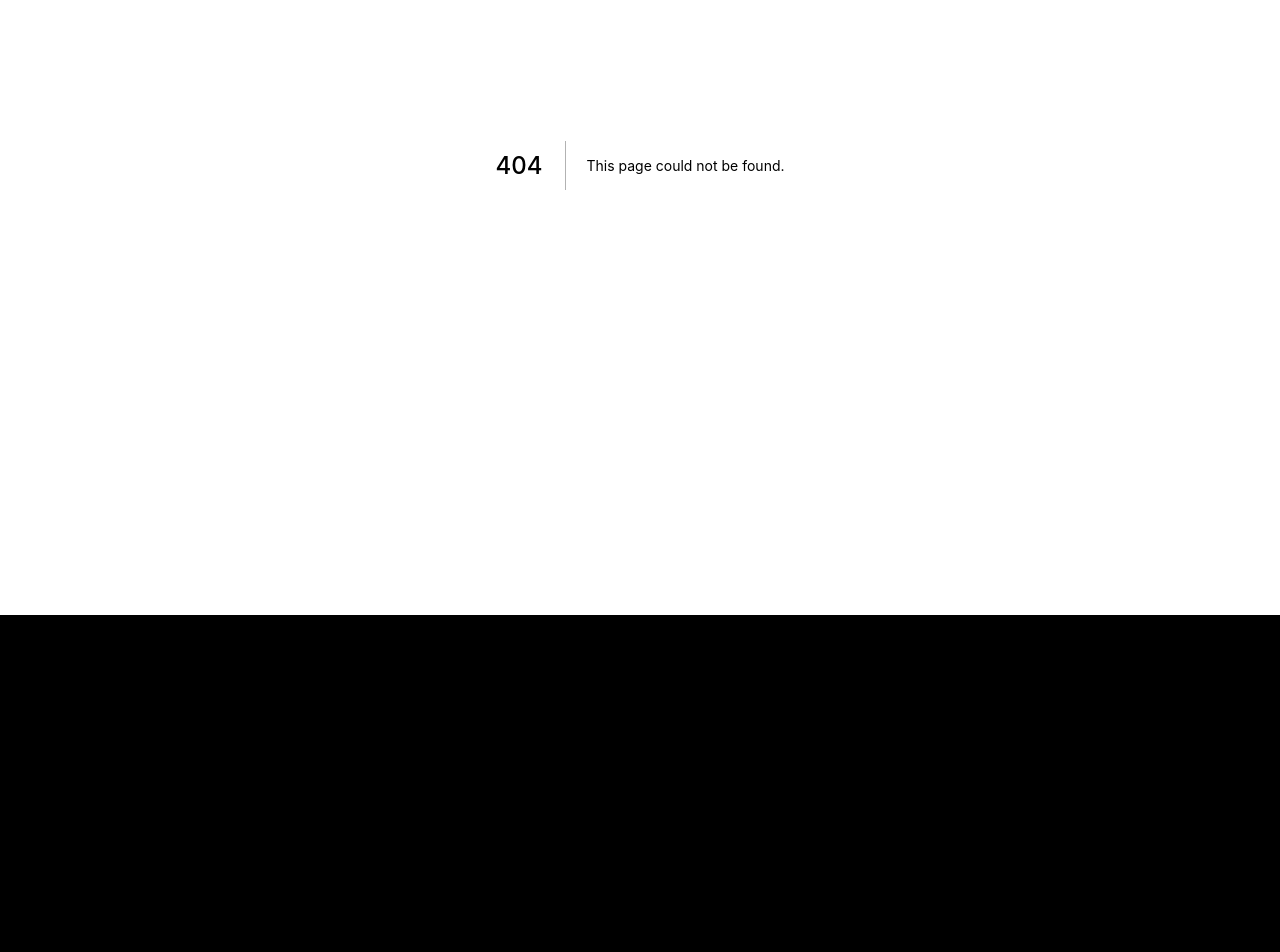
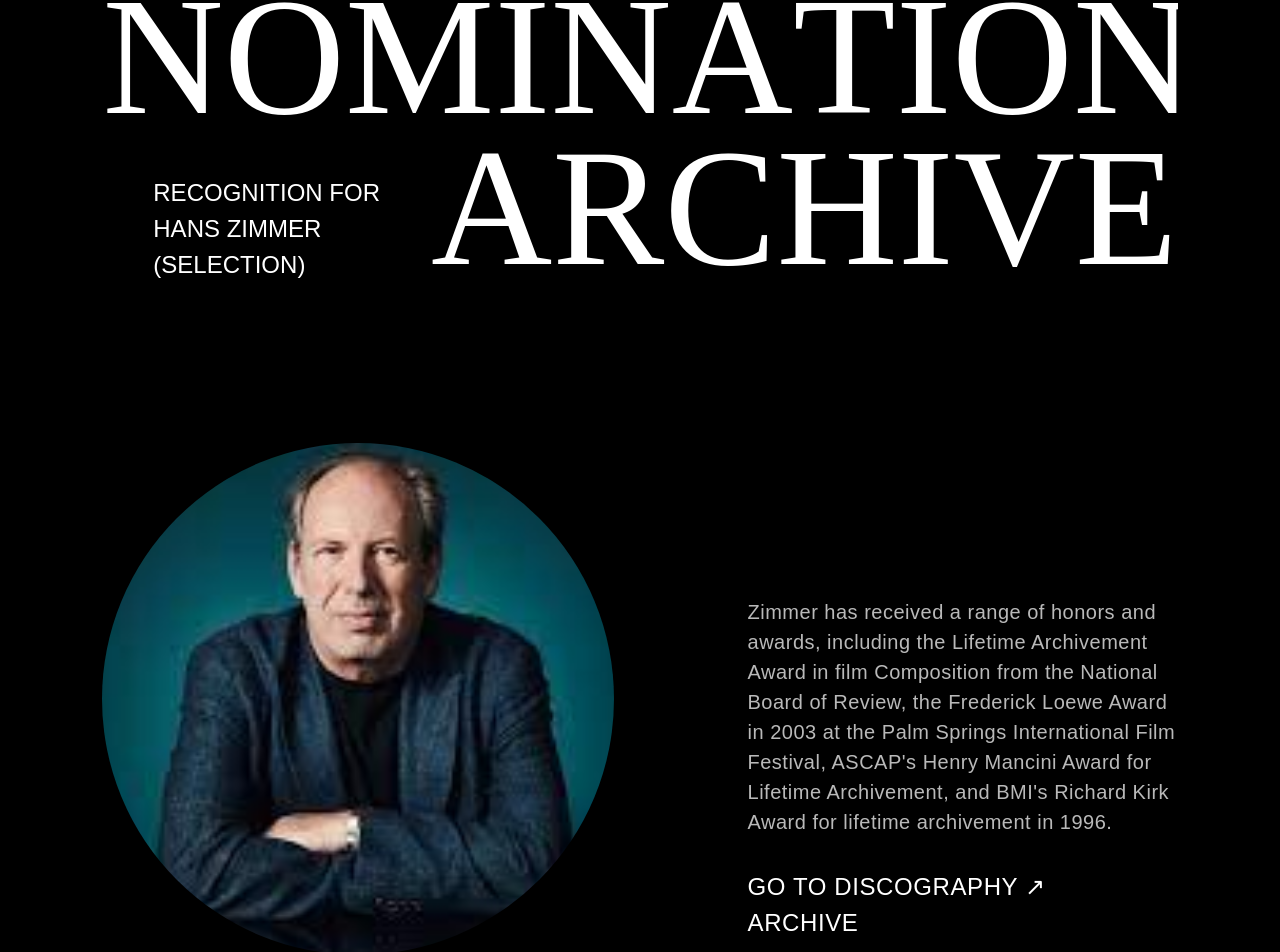
Before and after one commit to denosaurabh/hans-zimmer, a Next.js app: page /nominations in a window 1280 px wide. Before the commit this address had no page. Shown: the part 285-1237 px from the top of the page. Before the commit the page ends 900 px from the top, so only its background shows below. Built offline with nearby package versions, Linux system fonts and the light colour scheme; a web font is replaced by a local one.

Commit message:
Added Nominations Page

```diff
--- a/components/motion/text.tsx
+++ b/components/motion/text.tsx
@@ -11,6 +11,7 @@
 interface MotionTextI {
   size?: string;
   children: string;
+  [key]: any;
 }
 const textContainer = {
   hidden: {},
@@ -34,7 +35,7 @@
   }
 };
 
-const MotionText = ({ size, children }: MotionTextI) => {
+const MotionText = ({ size, children, ...rest }: MotionTextI) => {
   const styles = useStyleConfig('Text', { size });
 
   return (
@@ -46,7 +47,7 @@
         animate="show"
       >
         {children.split('').map((el: string, i: number) => (
-          <MotionTextJSX sx={styles} variants={textItem} key={i}>
+          <MotionTextJSX sx={styles} variants={textItem} key={i} {...rest}>
             {el == ' ' ? '\xa0' : el}
           </MotionTextJSX>
         ))}
--- a/layouts/smooth-scroll.tsx
+++ b/layouts/smooth-scroll.tsx
@@ -26,6 +26,12 @@
   // page scrollable height based on content length
   const [pageHeight, setPageHeight] = useState(0);
 
+  // useEffect(() => {
+  //   if (!scrollRef) return;
+
+  //   setPageHeight(scrollRef.current.offsetHeight);
+  // }, [scrollRef]);
+
   // update scrollable height when browser is resizing
   const resizePageHeight = useCallback(entries => {
     for (const entry of entries) {
@@ -35,6 +41,8 @@
 
   // observe when browser is resizing
   useLayoutEffect(() => {
+    setPageHeight(window.innerHeight);
+
     const resizeObserver = new ResizeObserver(entries => {
       resizePageHeight(entries);
     });
--- /dev/null
+++ b/pages/nominations.tsx
@@ -0,0 +1,21 @@
+import React from 'react';
+
+import SmoothScroll from '@layouts/smooth-scroll';
+import { Header } from '@components/index';
+import { Films, ImgDescription, TopHeading } from '@shared/nominations';
+
+const Home = (): JSX.Element => {
+  return (
+    <>
+      <Header />
+
+      <SmoothScroll>
+        <TopHeading />
+        <ImgDescription />
+        <Films />
+      </SmoothScroll>
+    </>
+  );
+};
+
+export default Home;
--- a/shared/home/img-description.tsx
+++ b/shared/home/img-description.tsx
@@ -4,6 +4,7 @@
 
 const ImgHeading = () => {
   const { scrollY } = useViewportScroll();
+
   const y1 = useTransform(scrollY, [0, 400], [0, 250]);
 
   return (
--- /dev/null
+++ b/shared/nominations/film-box.tsx
@@ -0,0 +1,80 @@
+import { useState } from 'react';
+import { Flex, GridItem, Heading, Text } from '@chakra-ui/react';
+import { MotionFlex, MotionBox, MotionGrid } from '@components/index';
+
+const FilmBox = () => {
+  const [isHovered, setHovered] = useState(false);
+
+  return (
+    <MotionGrid
+      onHoverStart={() => setHovered(true)}
+      onHoverEnd={() => setHovered(false)}
+    >
+      <GridItem
+        rowStart={1}
+        rowEnd={2}
+        colStart={1}
+        colEnd={2}
+        alignSelf="center"
+        justifySelf="center"
+        w="100%"
+        h="100%"
+      >
+        <Flex justifyContent="center" alignItems="center" w="100%" h="100%">
+          <MotionBox
+            initial={{ width: '100%', height: '0' }}
+            animate={isHovered ? { height: '100%' } : {}}
+            transition={{ ease: 'linear', duration: 0.4 }}
+            sx={{
+              backgroundImage: 'url(/assets/lion-king.jfif)',
+              backgroundSize: 'cover',
+              objectFit: 'cover',
+              backgroundRepeat: 'no-repeat',
+              backgroundPosition: 'center',
+              transformOrigin: 'center',
+              alignSelf: 'center',
+              justifySelf: 'center'
+            }}
+          />
+        </Flex>
+      </GridItem>
+      <GridItem rowStart={1} rowEnd={2} colStart={1} colEnd={2}>
+        <MotionFlex
+          height="auto"
+          justifyContent="space-between"
+          paddingY="8"
+          placeItems="center"
+          borderTopWidth="thin"
+          borderTopColor="grey.light"
+          initial={{}}
+          animate={
+            isHovered
+              ? {
+                  paddingLeft: '32px',
+                  paddingRight: '32px'
+                }
+              : {}
+          }
+          transition={{ ease: 'easeOut', duration: 0.4 }}
+        >
+          <Flex alignItems="center">
+            <Heading fontSize="8xl" marginRight="10%">
+              2020&nbsp;/
+            </Heading>
+            <Text fontSize="x-large" fontWeight="normal">
+              GRAMMY <br /> AWARDS
+            </Text>
+          </Flex>
+          <Flex direction="column" alignItems="flex-end">
+            <Heading size="sm">THE LION KING</Heading>
+            <Text size="sm" variant="semibold">
+              Nominee
+            </Text>
+          </Flex>
+        </MotionFlex>
+      </GridItem>
+    </MotionGrid>
+  );
+};
+
+export default FilmBox;
--- /dev/null
+++ b/shared/nominations/films.tsx
@@ -0,0 +1,23 @@
+import { Flex, Text } from '@chakra-ui/react';
+import FilmBox from '@shared/nominations/film-box';
+
+const Films = () => {
+  return (
+    <Flex direction="column" w="full">
+      <Flex w="full" justifyContent="space-between" marginBottom={8}>
+        <Text>
+          AWARDS <br /> NOMINATION
+        </Text>
+        <Text size="sm">Films</Text>
+      </Flex>
+      <FilmBox />
+      <FilmBox />
+      <FilmBox />
+      <FilmBox />
+      <FilmBox />
+      <FilmBox />
+    </Flex>
+  );
+};
+
+export default Films;
--- /dev/null
+++ b/shared/nominations/img-description.tsx
@@ -0,0 +1,41 @@
+import { Flex, VStack, Text, Image } from '@chakra-ui/react';
+
+const ImgDescription = () => (
+  <Flex position="relative" marginBottom={52}>
+    <Image
+      rounded="full"
+      h="lg"
+      w="lg"
+      objectFit="cover"
+      src="/assets/hans-zimmer-blue.jpeg"
+    />
+
+    <VStack
+      spacing="8"
+      alignItems="left"
+      position="absolute"
+      top="30%"
+      right="0"
+      w="40%"
+    >
+      <Text
+        color="grey.medium"
+        letterSpacing="wide"
+        fontSize="xl"
+        fontWeight="light"
+      >
+        Zimmer has received a range of honors and awards, including the Lifetime
+        Archivement Award in film Composition from the National Board of Review,
+        the Frederick Loewe Award in 2003 at the Palm Springs International Film
+        Festival, ASCAP&apos;s Henry Mancini Award for Lifetime Archivement, and
+        BMI&apos;s Richard Kirk Award for lifetime archivement in 1996.
+      </Text>
+
+      <Text letterSpacing="wide" fontWeight="normal" casing="uppercase">
+        GO TO DISCOGRAPHY &#8599; <br /> ARCHIVE
+      </Text>
+    </VStack>
+  </Flex>
+);
+
+export default ImgDescription;
--- /dev/null
+++ b/shared/nominations/index.ts
@@ -0,0 +1,5 @@
+import TopHeading from '@shared/nominations/top-heading';
+import ImgDescription from '@shared/nominations/img-description';
+import Films from '@shared/nominations/films';
+
+export { TopHeading, ImgDescription, Films };
--- /dev/null
+++ b/shared/nominations/top-heading.tsx
@@ -0,0 +1,26 @@
+import { Grid, GridItem } from '@chakra-ui/react';
+import { MotionHeading, MotionText } from '@components/index';
+
+const TopHeading = () => (
+  <Grid
+    templateColumns="1fr 1fr"
+    templateRows="repeat(2, auto)"
+    marginTop={24}
+    marginBottom={40}
+  >
+    <GridItem colSpan={2}>
+      <MotionHeading size="lg">NOMINATION</MotionHeading>
+    </GridItem>
+
+    <GridItem colStart={2} rowStart={2}>
+      <MotionHeading size="lg">ARCHIVE</MotionHeading>
+    </GridItem>
+    <GridItem colStart={1} rowStart={2} justifySelf="center" alignSelf="end">
+      <MotionText>RECOGNITION FOR</MotionText>
+      <MotionText>HANS ZIMMER</MotionText>
+      <MotionText>(SELECTION)</MotionText>
+    </GridItem>
+  </Grid>
+);
+
+export default TopHeading;
```
Also changed, not shown: shared/home/latests.tsx (+82 -4 lines), public/assets/hans-zimmer-blue.jpeg (added).
